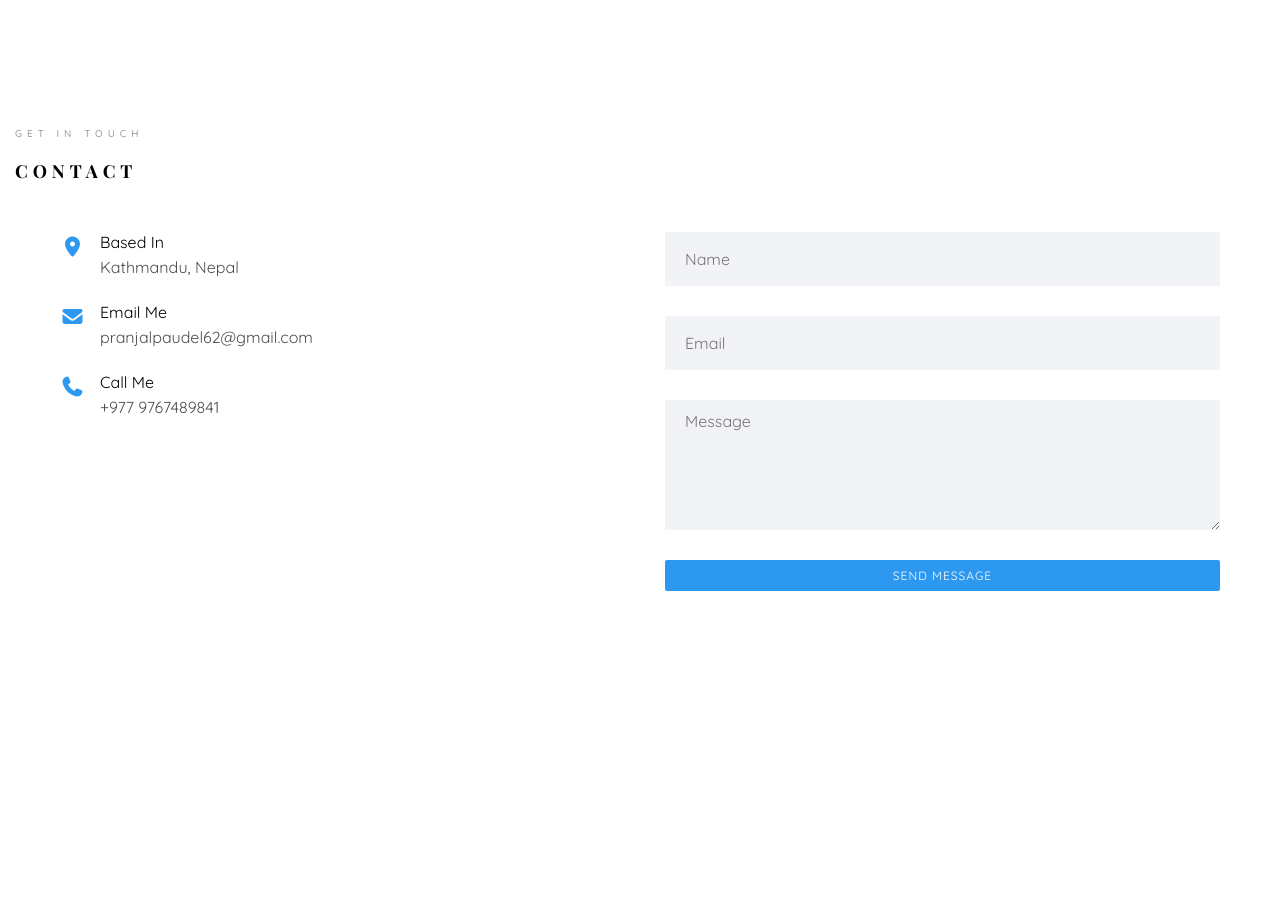
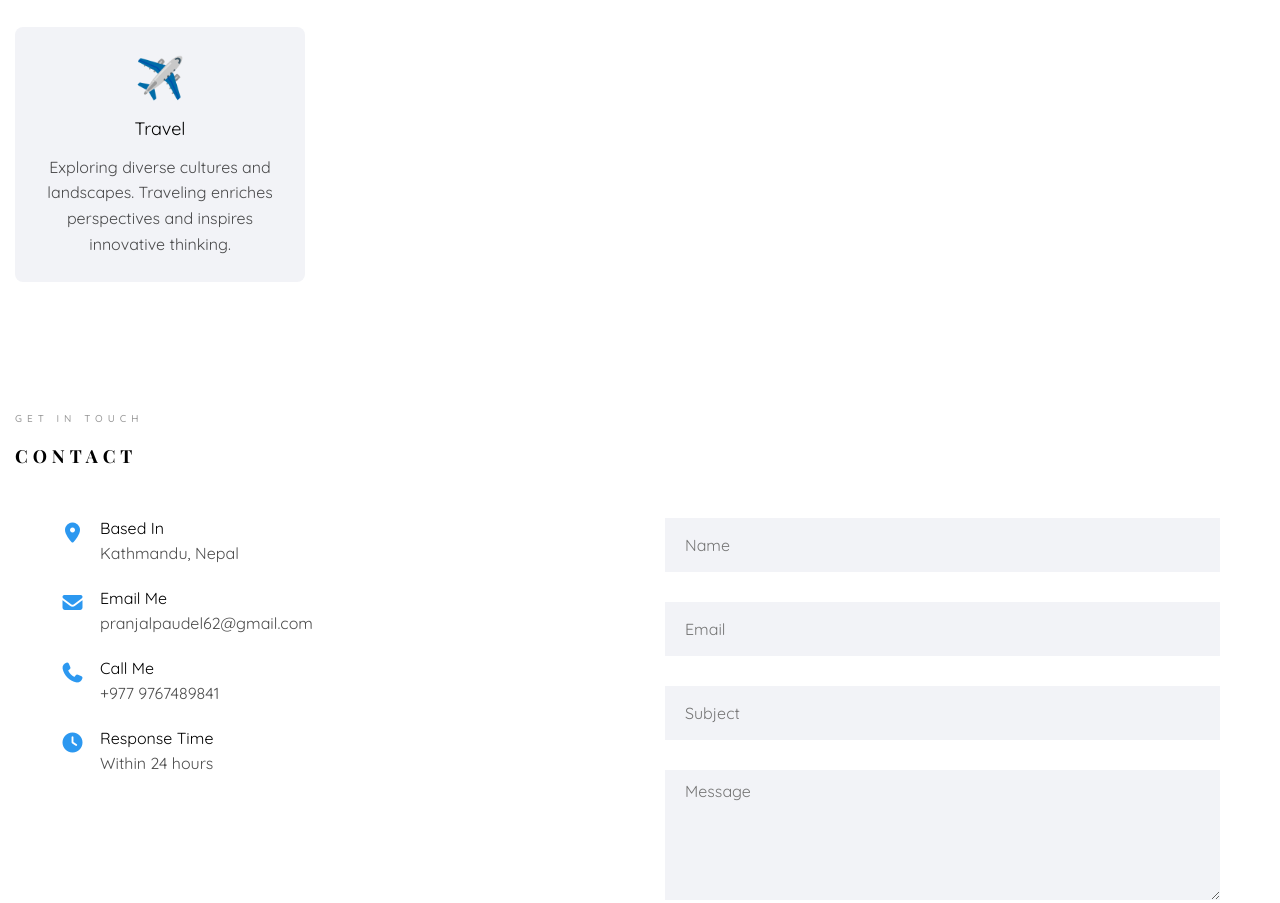
Before and after one commit to Pranjalpoudel/portfolio, a plain HTML site: page index.html in a window 1280 px wide. Shown: the part 5591-6494 px from the top of the page. Before the commit the page ends 6297 px from the top, so only its background shows below. Drawn offline with nearby package versions, Linux system fonts and the light colour scheme; a web font is replaced by a local one.

Commit message:
contact section

```diff
--- a/index.html
+++ b/index.html
@@ -375,6 +375,11 @@
             <h3>Visual Arts</h3>
             <p>Expressing creativity through various art forms. Painting helps balance my analytical engineering mindset.</p>
           </div>
+          <div class="hobby-item">
+            <div class="hobby-icon">✈️</div>
+            <h3>Travel</h3>
+            <p>Exploring diverse cultures and landscapes. Traveling enriches perspectives and inspires innovative thinking.</p>
+          </div>
         </div>
       </section>
 
@@ -405,6 +410,13 @@
                 <p>+977 9767489841</p>
               </div>
             </div>
+            <div class="contact-item">
+              <i class="fas fa-clock"></i>
+              <div>
+                <h3>Response Time</h3>
+                <p>Within 24 hours</p>
+              </div>
+            </div>
           </div>
 
           <form
@@ -428,6 +440,13 @@
               name="email"
               class="contact__input"
               required
+            />
+            <input
+              type="text"
+              placeholder="Subject"
+              id="subject"
+              name="subject"
+              class="contact__input"
             />
             <textarea
               id="message"
@@ -456,12 +475,13 @@
         const formData = {
           name: document.getElementById('name').value,
           email: document.getElementById('email').value,
+          subject: document.getElementById('subject').value,
           message: document.getElementById('message').value
         };
 
         // Basic validation
         if (!formData.name || !formData.email || !formData.message) {
-          alert('Please fill in all fields.');
+          alert('Please fill in all required fields.');
           return;
         }
 
@@ -488,6 +508,7 @@
             {
               from_name: formData.name,
               from_email: formData.email,
+              subject: formData.subject,
               message: formData.message
             }
           );
```
